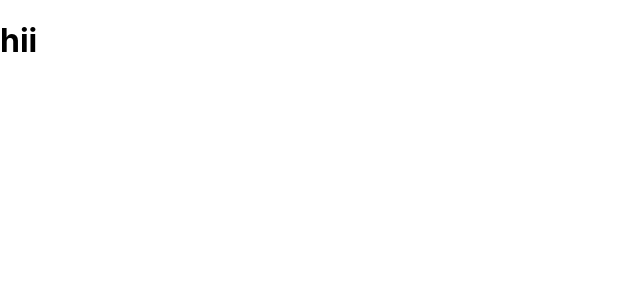
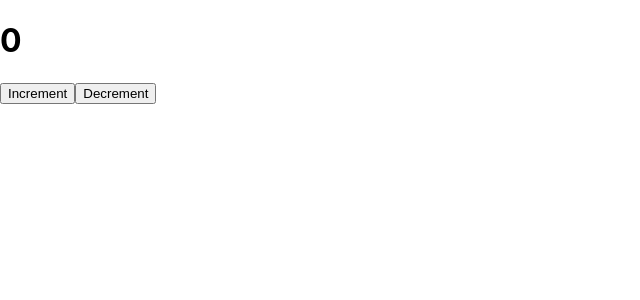
Before and after one commit to krishnavegi1997/secondproject, a React (Create React App) app: page / in a window 1280 px wide. Shown: the top 300 px of the page, without its empty margins (0-640 px from the left). Built offline with nearby package versions, Linux system fonts and the light colour scheme.

Commit message:
updatedCounter

```diff
--- a/src/App.js
+++ b/src/App.js
@@ -1,9 +1,10 @@
 import React from 'react'
+import Counter from './Components/Counter/Counter'
 
 function App() {
   return (
    <div>
-    <h1>hii</h1>
+    <Counter/>
    </div>
   )
 }
--- /dev/null
+++ b/src/Components/Counter/Counter.jsx
@@ -0,0 +1,20 @@
+import React, { useState } from 'react'
+
+function Counter() {
+    var [count,setCount]=useState(0);
+    function inc(){
+        setCount(count+1)
+    }
+    function dec(){
+        setCount(count-1)
+    }
+  return (
+    <div>
+       <h1>{count}</h1>
+       <button onClick={()=>{inc()}}>Increment</button>
+       <button onClick={()=>{dec()}}>Decrement</button>
+    </div>
+  )
+}
+
+export default Counter
```
